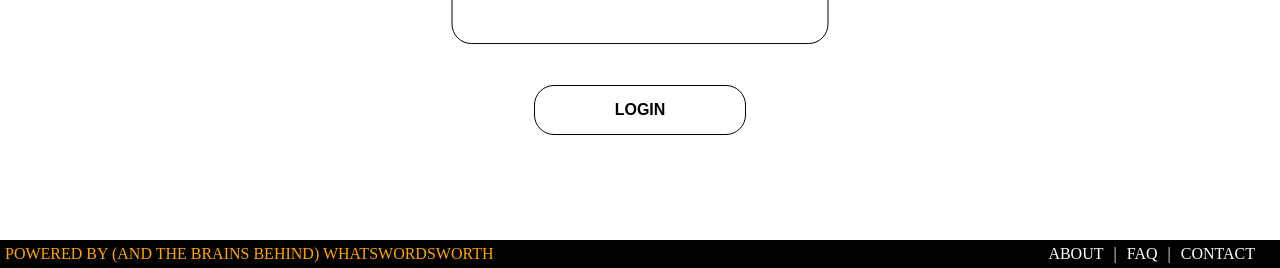
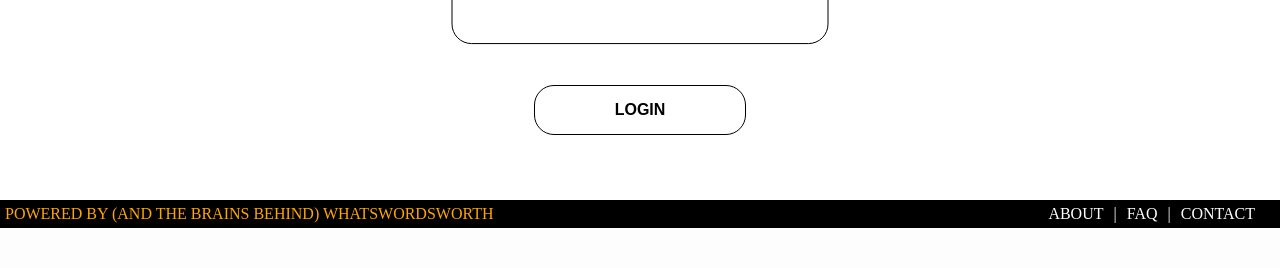
Before and after one commit to Hungr-yy/DaedaleanProj, a Django app: page /register in a window 1280 px wide. Shown: the part 657-925 px from the top of the page. After the commit the page ends 885 px from the top, so only its background shows below. Run offline with Django 4.2, Linux system fonts and the light colour scheme.

Commit message:
Update register.html

```diff
--- a/templates/register.html
+++ b/templates/register.html
@@ -28,7 +28,7 @@
         .sub_box {
             padding: 20px;
             border-radius: 10px;
-            margin-bottom: 85px;
+            margin-bottom: 45px;
             text-align: center;
         }
 
@@ -217,7 +217,7 @@
                 <p align="left">CONFIRM PASSWORD</p>
                 <input class="input_line" type="password" name="password2" />
                 <br><br><br>
-                <a class="tos" align="center" href="tos" target="_blank">TERMS AND CONDITIONS</span>
+                <a class="tos" align="center" href="tos" target="_blank">TERMS AND CONDITIONS</a>
                 <br><br><br>
                 <input class="submit_button" type="submit" value="SIGN UP" />
             </form>
```
